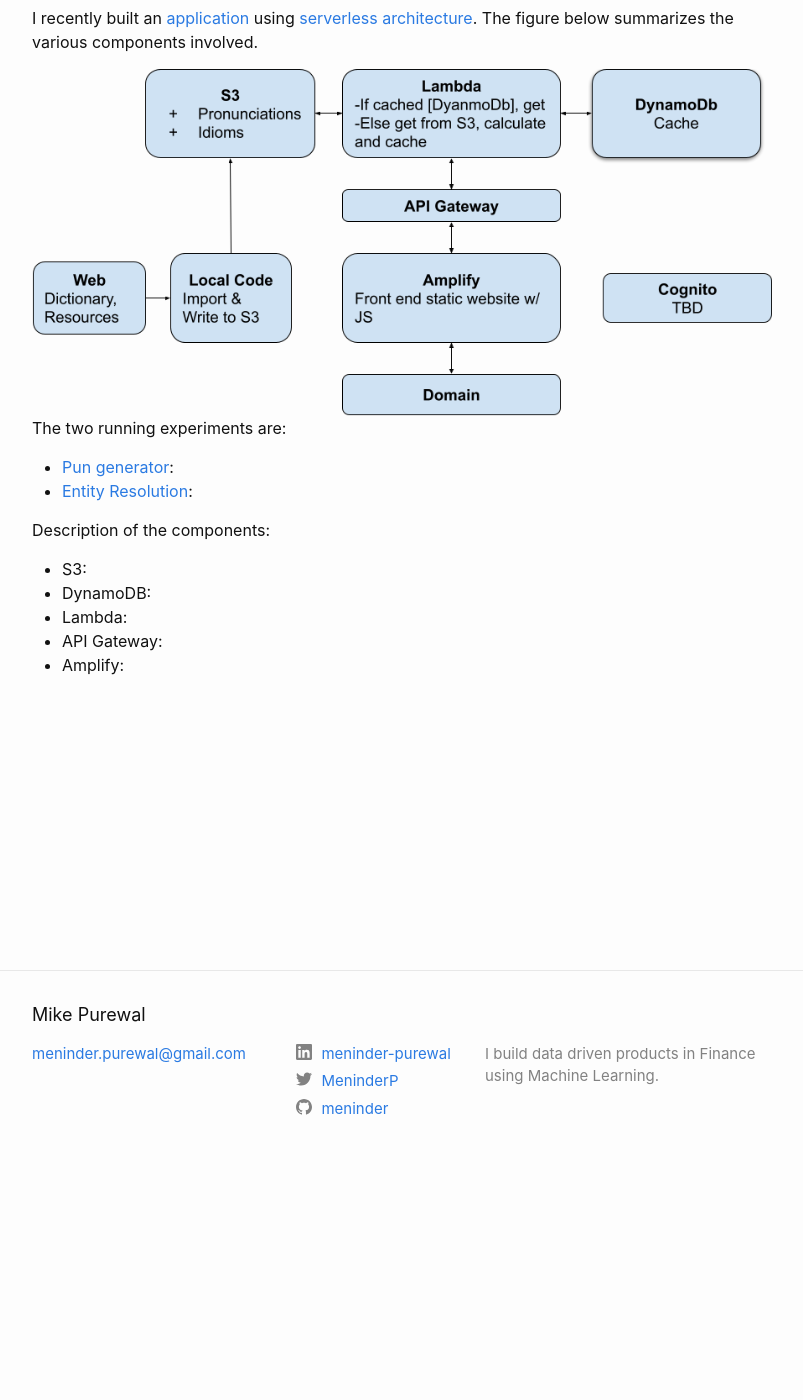
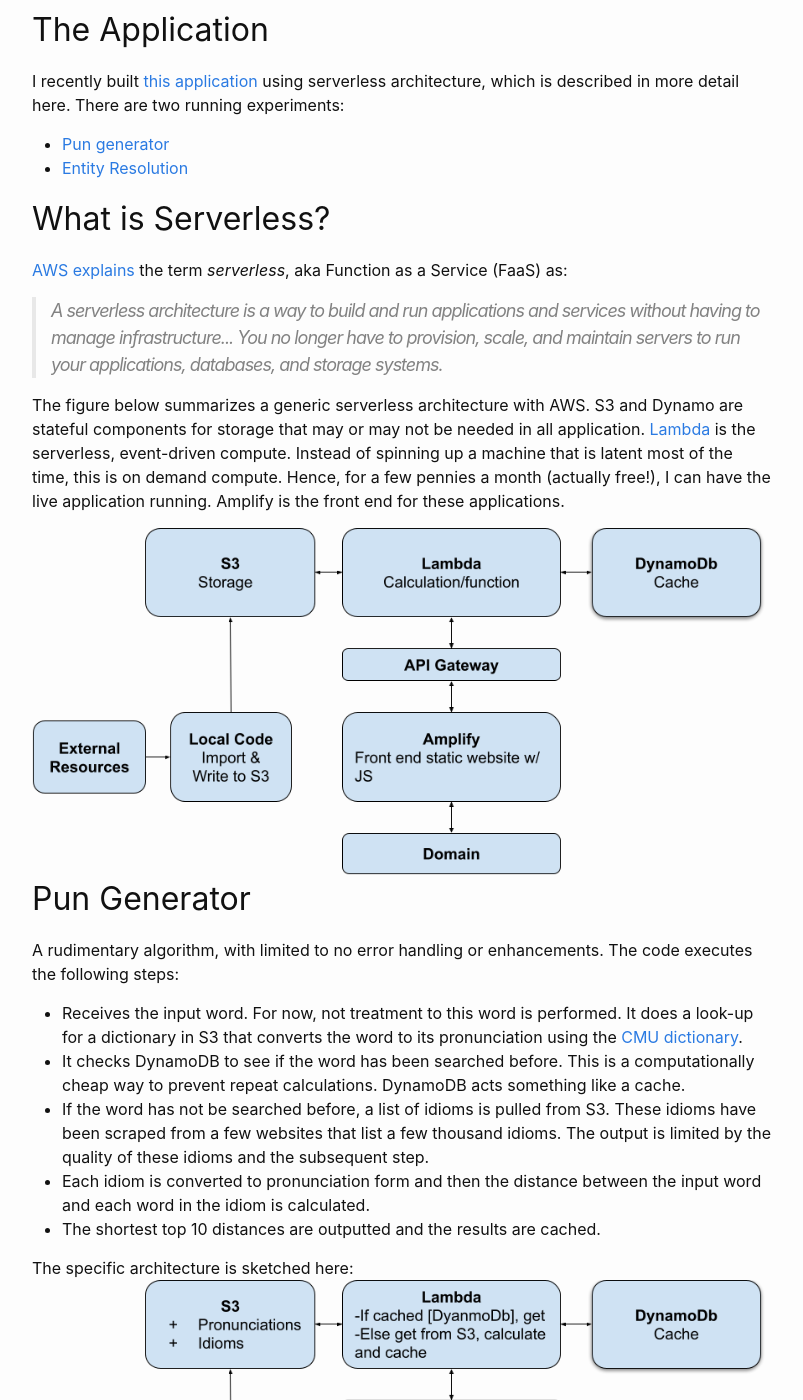
Before and after one commit to meninder/amplify-website, a Jekyll site: the page built from _posts/2022-1-3-serverless-experiments.html, in a window 1280 px wide and 1400 px high, scrolled down 220 px. Shown: the whole window, without its empty margins (238-1041 px from the left). Built offline with Jekyll 4.4.1, drawn with Linux system fonts in a browser that asks for light colours; formulas are drawn with MathJax 3; some of the changed text lies outside the part shown.

Commit message:
added serverless post

```diff
--- a/_posts/2022-1-3-serverless-experiments.html
+++ b/_posts/2022-1-3-serverless-experiments.html
@@ -6,28 +6,86 @@
 favorites: "no"
 caption: "Using AWS to run a serverless architecture"
 ---
-
-<p>I recently built an <a href="https://www.serverlessexperiments.com/index">application</a> using <a
-        href="https://aws.amazon.com/lambda/serverless-architectures-learn-more/">serverless
-    architecture</a>.  The figure below summarizes the various components involved.</p>
-
-<img src="/assets/img/posts/serverless-experiments.png" loading="lazy" alt="Figure" , height="auto" , width="800px">
-
-<p>The two running experiments are:
+<h2 id="the-application">The Application</h2>
+<p>I recently built <a href="https://www.serverlessexperiments.com/index">this application</a> using serverless
+    architecture</a>, which is described in more detail here. There are two running experiments:
     <ul>
-        <li><a href="https://www.serverlessexperiments.com/pun_generator">Pun generator</a>: </li>
-        <li><a href="https://www.serverlessexperiments.com/entity_resolution">Entity Resolution</a>:</li>
+        <li><a href="https://www.serverlessexperiments.com/pun_generator">Pun generator</a></li>
+        <li><a href="https://www.serverlessexperiments.com/entity_resolution">Entity Resolution</a></li>
     </ul>
 </p>
 
-<p> Description of the components:
-    <ul>
-        <li>S3: </li>
-        <li>DynamoDB:</li>
-        <li>Lambda:</li>
-        <li>API Gateway:</li>
-        <li>Amplify:</li>
-    </ul>
+<h2 id="what-is-serverless">What is Serverless?</h2>
+<p> <a href="https://aws.amazon.com/lambda/serverless-architectures-learn-more/">AWS explains</a> the term
+    <em>serverless</em>, aka Function as a Service (FaaS) as:
+<blockquote>
+    <p>A serverless architecture is a way to build and run applications and services without having to manage
+        infrastructure... You no
+        longer have to provision, scale, and maintain servers to run your applications, databases, and storage systems.
+    </p>
+</blockquote>
+</p>
+
+<p>The figure below summarizes a generic serverless architecture with AWS.  S3 and Dynamo are stateful components
+    for storage that may or may not be needed in all application.  <a href="https://aws.amazon.com/lambda/">Lambda</a> is
+        the serverless, event-driven compute.  Instead of spinning up a machine that is latent most of the time, this
+    is on demand compute.  Hence, for a few pennies a month (actually free!), I can have the live application
+    running.  Amplify is the front end for these applications.
+</p>
+<img src="/assets/img/posts/serverless-experiments-1.png" loading="lazy" alt="Figure" , height="auto" , width="800px">
 
 
-</p>
+<h2 id="pun-generator">Pun Generator</h2>
+<p>A rudimentary algorithm, with limited to no error handling or enhancements.  The code executes the following
+    steps:</p>
+<ul>
+    <li>Receives the input word.  For now, not treatment to this word is performed.  It does a look-up for a
+        dictionary in S3 that converts the word to its pronunciation using the <a
+                href="http://www.speech.cs.cmu.edu/cgi-bin/cmudict">CMU dictionary</a>.</li>
+    <li>It checks DynamoDB to see if the word has been searched before.  This is a computationally cheap way to
+        prevent repeat calculations.  DynamoDB acts something like a cache.</li>
+    <li>If the word has not be searched before, a list of idioms is pulled from S3.  These idioms have been scraped
+    from a few websites that list a few thousand idioms.  The output is limited by the quality of these idioms and
+        the subsequent step.</li>
+    <li>Each idiom is converted to pronunciation form and then the distance between the input word and each word in
+    the idiom is calculated.  </li>
+    <li>The shortest top 10 distances are outputted and the results are cached.</li>
+</ul>
+The specific architecture is sketched here:
+<img src="/assets/img/posts/serverless-experiments-2.png" loading="lazy" alt="Figure" , height="auto" , width="800px">
+
+<h2 id="entity-resolution">Entity Resolution</h2>
+    <p> The model is based on <a href="https://norvig.com/spell-correct.html" class="link-primary">Norvig's
+        spelling corrector</a>.
+        The general equation, using Bayes Theorem to disambiguate sub-problems:
+        $$\{c|P(c|\epsilon)>\theta\}\longrightarrow \{c|P(\epsilon|c)P(c)>\theta\}$$
+    </p>
+    <p> There are four parts:</p>
+    <ol>
+        <li><b>Selection Model:</b> $>\theta$. This is the threshold by which two entities are considered a
+            match. This should be based on
+            some training examples of labeled data.
+        </li>
+        <li><b>Candidate Model:</b> $\{c\}$. Set of candidates. Picking an appropriate set of candidates is the
+            crux
+            of the entity resolution methodology. Too few candidates will result in low recall. Too many will
+            lead
+            to $n^2$ computations making it infeasible. In my current approach, I am only considering two
+            candidates
+            that are inputted by the users.
+        </li>
+        <li><b>Error Model:</b> $P(\epsilon|c)$. There are numerous methods to model this. For example, a
+            machine
+            learning model. In this case, the model is number of correct divided by length of bigger word. An
+            imperfect measure to say the least.
+        </li>
+        <li><b>Entity Model:</b> $P(c)$. Assumed to be 1 for now. When properly implemented, will correct for
+            common/rare
+            instances.
+        </li>
+    </ol>
+    <p>The algorithm does basic treatment to the two input words (lower case, removing punctuation and words like
+        inc, corp, etc.  Then the model described above is applied to calculate the probabilty of the match.  Entity
+        Resolution is a complex, deep topic.  This application barely scratches the surface.  For more detail, I wrote
+        <a href="https://www.meninderpurewal.com/2021/09/12/entity-resolution-primer.html" class="link-primary">this
+            primer</a> for my NYU class.</p>
```
Also changed, not shown: assets/img/posts/serverless-experiments-1.png (added), assets/img/posts/serverless-experiments-2.png (renamed from assets/img/posts/serverless-experiments.png).
